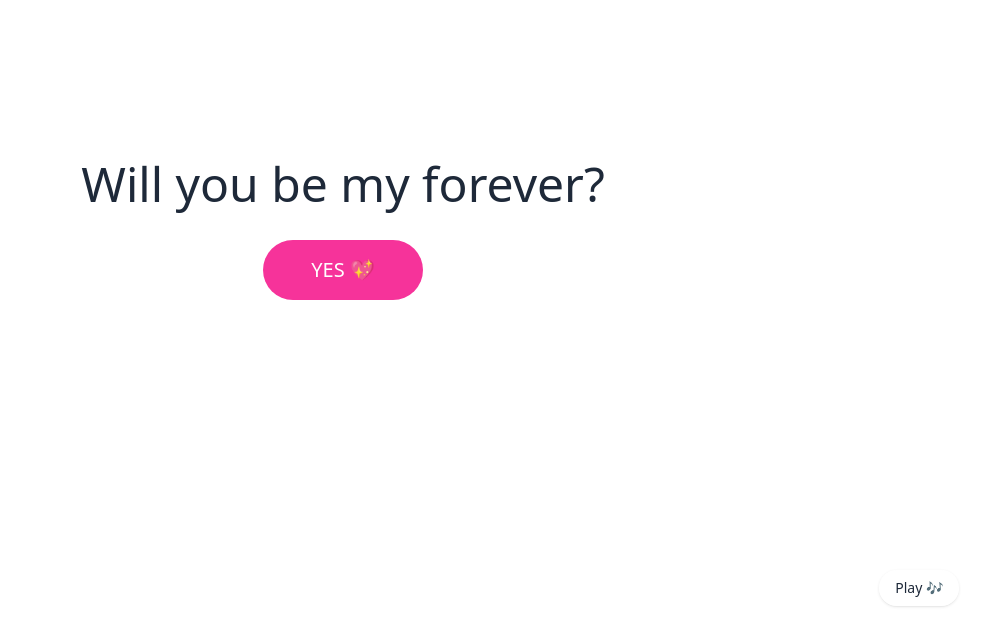
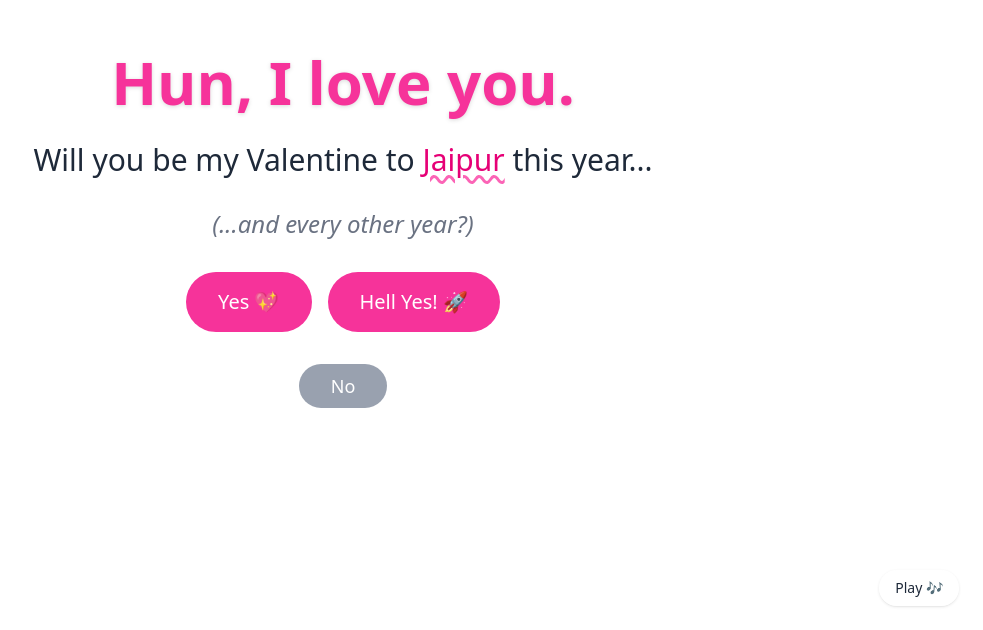
Before and after one commit to PranavNair01/Khushboo-Valentines-Proposal, a Next.js app: page /question in a window 1280 px wide. Shown: the part 170-800 px from the top of the page, without its empty margins (297-1280 px from the left). Built offline with nearby package versions, Linux system fonts and the light colour scheme; a web font is replaced by a local one.

Commit message:
Complete Question Page

```diff
--- a/app/api/yes/route.ts
+++ b/app/api/yes/route.ts
@@ -6,14 +6,16 @@ import { supabase } from '@/lib/supabaseServer'
 import { sendYesEmail } from '@/lib/sendEmail'
 import { sendYesWhatsapp } from '@/lib/sendWhatsapp'
 
-export async function POST() {
+export async function POST(request: Request) {
   const timestamp = format(new Date(), 'd MMMM yyyy, hh:mm a')
+  const body = await request.json()
+  const { response } = body
 
   // 1️⃣ Try inserting YES
   const { error } = await supabase
     .from('khushboo_response')
     .insert({
-      response: 'YES',
+      response: response,
     })
 
   // 2️⃣ If already exists → silently ignore
--- a/app/question/page.tsx
+++ b/app/question/page.tsx
@@ -1,12 +1,17 @@
 'use client'
 import { useRouter } from 'next/navigation'
-import { useRef } from 'react'
+import { useRef, useState } from 'react'
 
 export default function QuestionPage() {
   const router = useRouter()
   const firedRef = useRef(false)
+  const [noBtnState, setNoBtnState] = useState({
+    top: 'auto',
+    left: 'auto',
+    position: 'static' as 'static' | 'fixed' // Start static, become fixed on hover
+  })
 
-  const handleYes = () => {
+  const handleYes = (response: string) => {
     if (firedRef.current) return
     firedRef.current = true
 
@@ -14,26 +19,80 @@ export default function QuestionPage() {
     fetch('/api/yes', {
       method: 'POST',
       headers: { 'Content-Type': 'application/json' },
-      body: JSON.stringify({ response: 'YES' }),
+      body: JSON.stringify({ response }),
     }).catch(() => {})
 
     // Go to celebration page immediately
     router.push('/yes')
   }
 
+  const moveNoButton = () => {
+    // Calculate random position within the window
+    // Subtracting button dimensions (approx) to keep it on screen
+    const x = Math.random() * (window.innerWidth - 150)
+    const y = Math.random() * (window.innerHeight - 100)
+
+    setNoBtnState({
+      top: `${y}px`,
+      left: `${x}px`,
+      position: 'fixed' // Switch to fixed so it can move anywhere
+    })
+  }
+
   return (
     <div className="min-h-screen flex items-center justify-center text-center">
-      <div className="space-y-8">
-        <h1 className="font-heading text-5xl">
-          Will you be my forever?
-        </h1>
+      <div className="space-y-8 relative">
 
-        <button
-          onClick={handleYes}
-          className="bg-pink-500 text-white px-12 py-4 rounded-full text-xl"
-        >
-          YES 💖
-        </button>
+        {/* Proposal Text */}
+        <div className="space-y-6">
+          <h1 className="font-heading text-5xl md:text-6xl text-pink-500 font-bold drop-shadow-sm">
+            Hun, I love you.
+          </h1>
+
+          <p className="text-2xl md:text-3xl font-medium text-gray-800 leading-relaxed">
+            Will you be my Valentine to <span className="text-pink-600 underline decoration-pink-400 decoration-wavy underline-offset-4">Jaipur</span> this year...
+          </p>
+
+          <p className="text-xl md:text-2xl text-gray-500 italic">
+            (...and every other year?)
+          </p>
+        </div>
+
+        {/* Positive Buttons Row */}
+        <div className="flex flex-row gap-4 justify-center items-center">
+          <button
+            onClick={() => handleYes('YES')}
+            className="bg-pink-500 hover:bg-pink-600 text-white px-8 py-4 rounded-full text-xl transition-colors"
+          >
+            Yes 💖
+          </button>
+
+          <button
+            onClick={() => handleYes('HELL YES')}
+            className="bg-pink-500 hover:bg-pink-600 text-white px-8 py-4 rounded-full text-xl transition-colors"
+          >
+            Hell Yes! 🚀
+          </button>
+        </div>
+
+        {/* The Runaway No Button */}
+        {/* We use a container to ensure the button starts on its own line */}
+        <div className="block">
+          <button
+            onMouseEnter={moveNoButton}
+            onClick={moveNoButton} // For mobile touch support
+            style={{
+              position: noBtnState.position,
+              top: noBtnState.top,
+              left: noBtnState.left,
+              transition: 'top 0.2s, left 0.2s', // Smooth movement
+            }}
+            className="bg-gray-400 text-white px-8 py-2 rounded-full text-lg cursor-default"
+          >
+            No
+          </button>
+        </div>
+
       </div>
     </div>
   )
```
